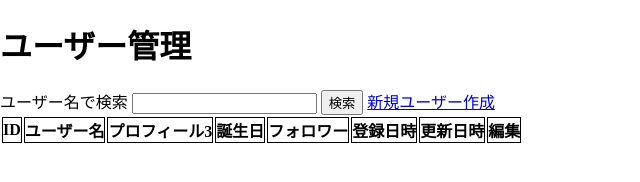
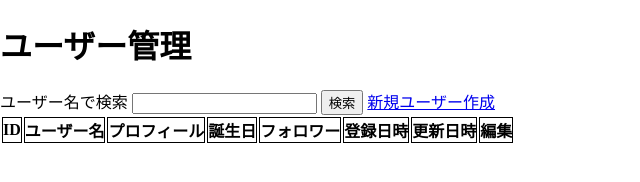
Before and after one commit to takuyaoeth/DemoUserManagementSystem, a website: page src/app/public/index.html in a window 1280 px wide. Shown: the whole page, without its empty margins (0-640 px from the left). Drawn offline with Linux system fonts and the light colour scheme.

Commit message:
fixed profile

```diff
--- a/src/app/public/index.html
+++ b/src/app/public/index.html
@@ -23,7 +23,7 @@
                 <tr>
                     <th>ID</th>
                     <th>ユーザー名</th>
-                    <th>プロフィール3</th>
+                    <th>プロフィール</th>
                     <th>誕生日</th>
                     <th>フォロワー</th>
                     <th>登録日時</th>
```
